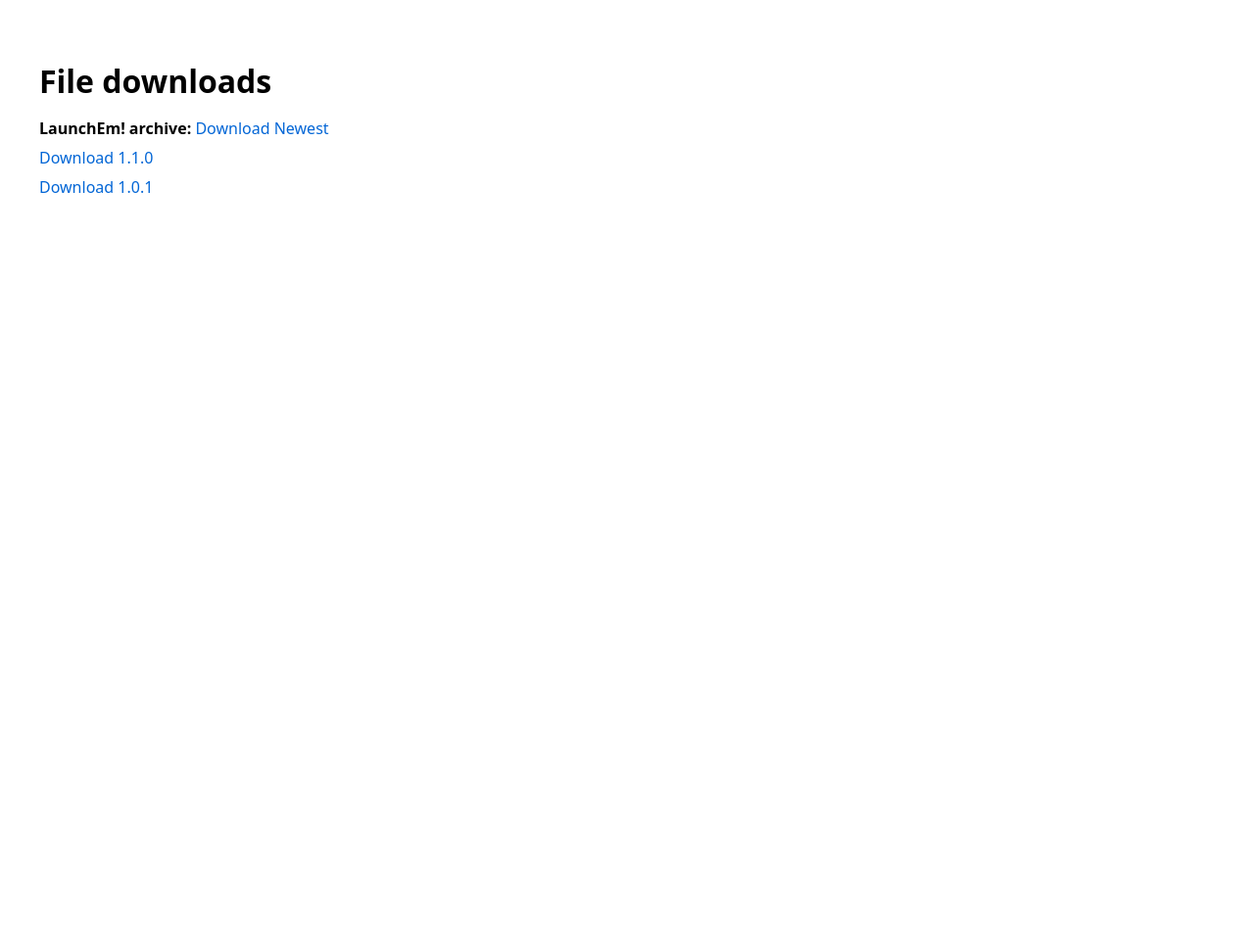
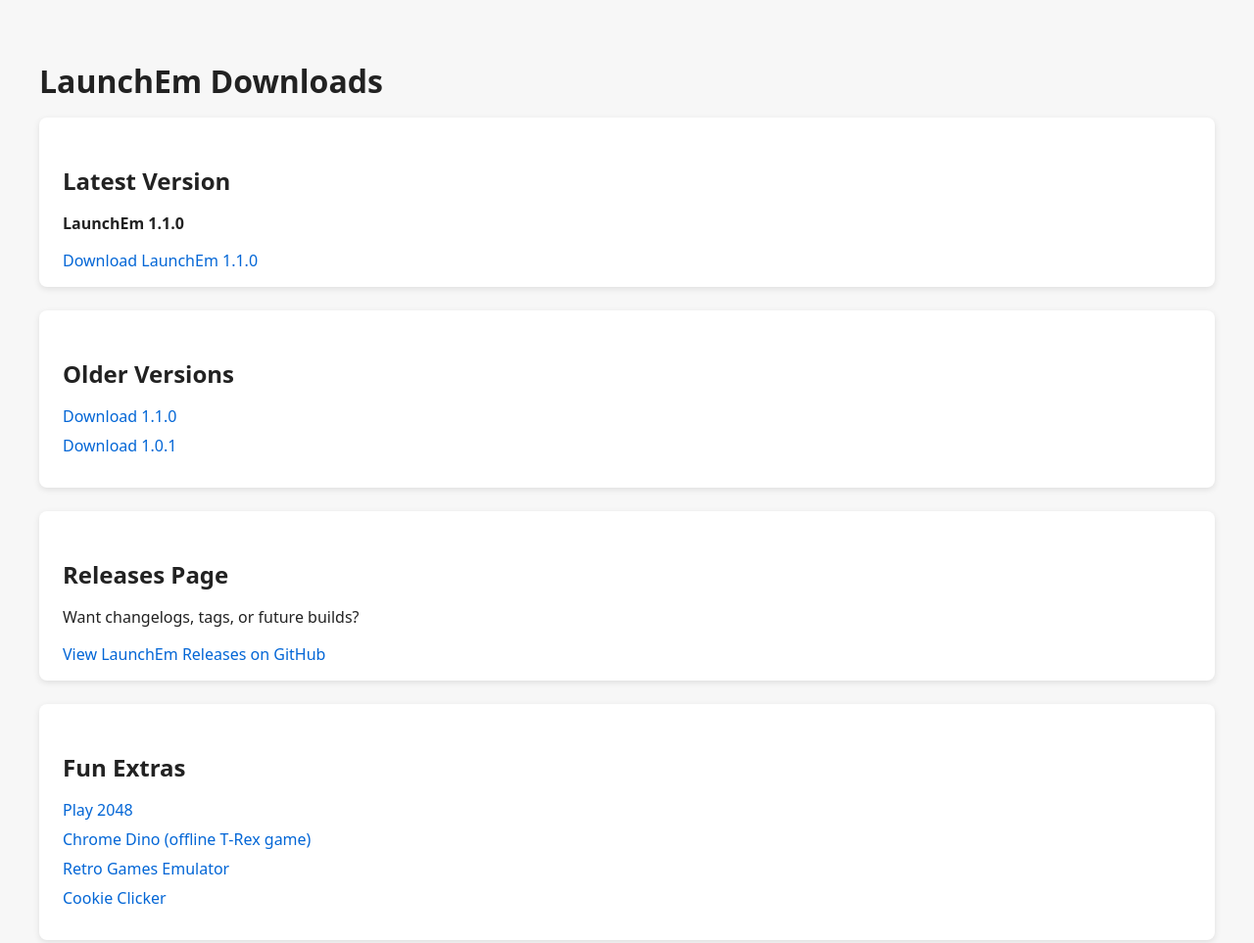
Before and after one commit to ldstudios/polywebx, a plain HTML site: page index.html in a window 1280 px wide. Shown: the whole page at 98% size. Before the commit the page ends 800 px from the top, so only its background shows below. Drawn offline with Linux system fonts and the light colour scheme.

Commit message:
Revamp downloads page with new layout and title
Updated the title and improved the layout with cards for better organization of downloads and additional content.

```diff
--- a/index.html
+++ b/index.html
@@ -2,28 +2,92 @@
 <html lang="en">
 <head>
   <meta charset="UTF-8">
-  <title>Downloads</title>
+  <title>LaunchEm Downloads</title>
+  <link rel="icon" type="image/x-icon" href="download.ico">
   <style>
-    body { font-family: system-ui, sans-serif; padding: 2rem; }
-    h1 { margin-bottom: 1rem; }
-    ul { list-style: none; padding: 0; }
-    li { margin: 0.5rem 0; }
-    a { color: #0366d6; text-decoration: none; }
-    a:hover { text-decoration: underline; }
+    body {
+      font-family: system-ui, sans-serif;
+      padding: 2rem;
+      background: #f7f7f7;
+      color: #222;
+    }
+    h1 {
+      margin-bottom: 1rem;
+    }
+    h2 {
+      margin-top: 2rem;
+      margin-bottom: 0.5rem;
+    }
+    ul {
+      list-style: none;
+      padding: 0;
+    }
+    li {
+      margin: 0.5rem 0;
+    }
+    a {
+      color: #0366d6;
+      text-decoration: none;
+    }
+    a:hover {
+      text-decoration: underline;
+    }
+    .card {
+      background: white;
+      padding: 1rem 1.5rem;
+      border-radius: 8px;
+      box-shadow: 0 2px 6px rgba(0,0,0,0.1);
+      margin-bottom: 1.5rem;
+    }
   </style>
-  <link rel="icon" type="image/x-icon" href="download.ico">
 </head>
 <body>
-  <h1>File downloads</h1>
-  <ul>
-    <li>
-      <strong>LaunchEm! archive:</strong>
-      <a href="https://github.com/ldstudios/polywebx/blob/main/launchEm-1.1.0.tar.xz?raw=1">Download Newest</a>
-      <ul>
-        <li><a href="https://github.com/ldstudios/polywebx/blob/main/launchEm-1.1.0.tar.xz?raw=1">Download 1.1.0</a></li>
-        <li><a href="https://github.com/ldstudios/polywebx/blob/main/launchEm-1.0.1.tar.xz?raw=1">Download 1.0.1</a></li>
-      </ul>
-    </li>
-  </ul>
+
+  <h1>LaunchEm Downloads</h1>
+
+  <div class="card">
+    <h2>Latest Version</h2>
+    <p><strong>LaunchEm 1.1.0</strong></p>
+    <a href="https://github.com/ldstudios/polywebx/blob/main/launchEm-1.1.0.tar.xz?raw=1">
+      Download LaunchEm 1.1.0
+    </a>
+  </div>
+
+  <div class="card">
+    <h2>Older Versions</h2>
+    <ul>
+      <li>
+        <a href="https://github.com/ldstudios/polywebx/blob/main/launchEm-1.1.0.tar.xz?raw=1">
+          Download 1.1.0
+        </a>
+      </li>
+      <li>
+        <a href="https://github.com/ldstudios/polywebx/blob/main/launchEm-1.0.1.tar.xz?raw=1">
+          Download 1.0.1
+        </a>
+      </li>
+    </ul>
+  </div>
+
+  <div class="card">
+    <h2>Releases Page</h2>
+    <p>
+      Want changelogs, tags, or future builds?
+    </p>
+    <a href="https://github.com/ldstudios/polywebx/releases">
+      View LaunchEm Releases on GitHub
+    </a>
+  </div>
+
+  <div class="card">
+    <h2>Fun Extras</h2>
+    <ul>
+      <li><a href="https://play2048.co/">Play 2048</a></li>
+      <li><a href="https://chromedino.com/">Chrome Dino (offline T‑Rex game)</a></li>
+      <li><a href="https://www.retrogames.cc/">Retro Games Emulator</a></li>
+      <li><a href="https://orteil.dashnet.org/cookieclicker/">Cookie Clicker</a></li>
+    </ul>
+  </div>
+
 </body>
 </html>
```
